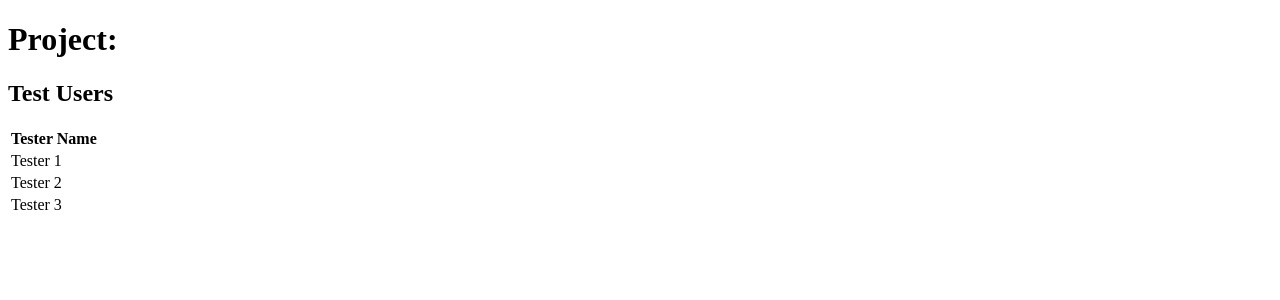
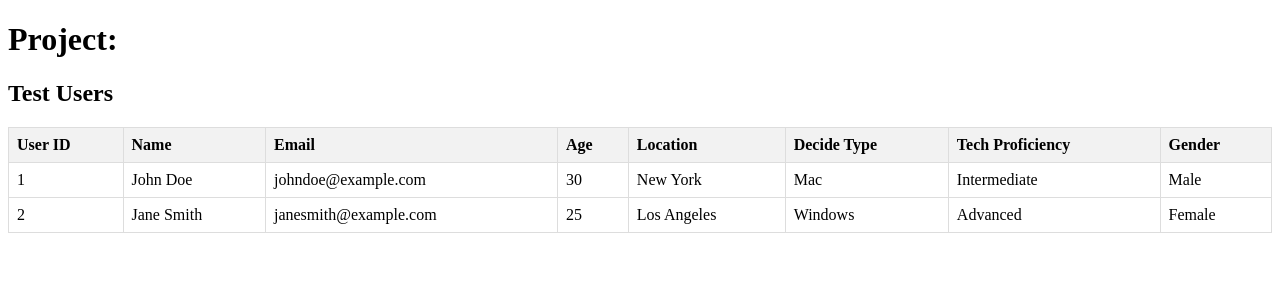
Before and after one commit to xuhaokai/lighthouse-connect, a Next.js app in the folder nextjs-blog/: page /project in a window 1280 px wide. Shown: the top 300 px of the page. Built offline with nearby package versions, Linux system fonts and the light colour scheme.

Commit message:
tester table

```diff
--- a/nextjs-blog/pages/project.js
+++ b/nextjs-blog/pages/project.js
@@ -8,9 +8,27 @@ const Project = () => {
 
   // Sample test user data (you can replace this with your own data)
   const testUsers = [
-    'Tester 1',
-    'Tester 2',
-    'Tester 3',
+    {
+      id: 1,
+      name: 'John Doe',
+      email: 'johndoe@example.com',
+      age: 30,
+      location: 'New York',
+      decideType: 'Mac',
+      technicalProficiency: 'Intermediate',
+      gender: 'Male',
+    },
+    {
+      id: 2,
+      name: 'Jane Smith',
+      email: 'janesmith@example.com',
+      age: 25,
+      location: 'Los Angeles',
+      decideType: 'Windows',
+      technicalProficiency: 'Advanced',
+      gender: 'Female',
+    },
+    // Add more test users here...
   ];
 
   return (
@@ -18,21 +36,60 @@ const Project = () => {
       <h1>Project: {projectName}</h1>
 
       <h2>Test Users</h2>
-      <table>
+      <div className="table-container">
+        <table className="user-table">
           <thead>
             <tr>
-            <th>Tester Name</th>
+              <th>User ID</th>
+              <th>Name</th>
+              <th>Email</th>
+              <th>Age</th>
+              <th>Location</th>
+              <th>Decide Type</th>
+              <th>Tech Proficiency</th>
+              <th>Gender</th>
             </tr>
           </thead>
           <tbody>
-          {testUsers.map((user, index) => (
-            <tr key={index}>
-              <td>{user}</td>
+            {testUsers.map((user) => (
+              <tr key={user.id}>
+                <td>{user.id}</td>
+                <td>{user.name}</td>
+                <td>{user.email}</td>
+                <td>{user.age}</td>
+                <td>{user.location}</td>
+                <td>{user.decideType}</td>
+                <td>{user.technicalProficiency}</td>
+                <td>{user.gender}</td>
               </tr>
             ))}
           </tbody>
         </table>
       </div>
+
+      <style jsx>{`
+        .table-container {
+          max-width: 100%;
+          overflow-x: auto;
+        }
+
+        .user-table {
+          width: 100%;
+          border-collapse: collapse;
+        }
+
+        .user-table th,
+        .user-table td {
+          border: 1px solid #ddd;
+          padding: 8px;
+          text-align: left;
+        }
+
+        .user-table th {
+          background-color: #f2f2f2;
+        }
+      `}</style>
+    </div>
   );
 };
 
```
Lines whose indentation alone changed are shown as unchanged.
